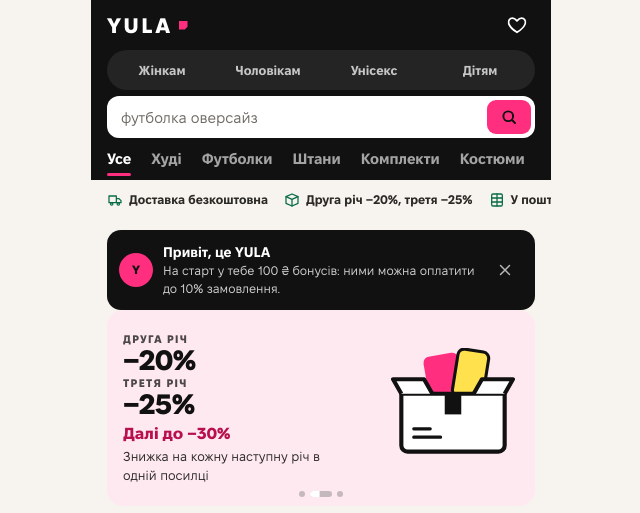
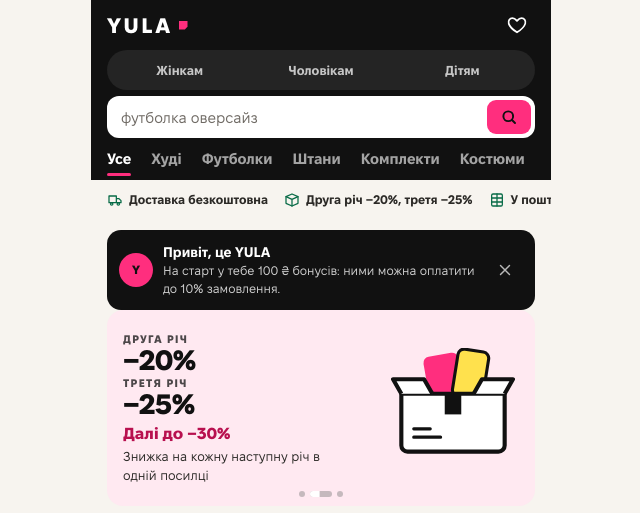
Before and after one commit to dmitrylavrov06-debug/Yula2, a plain HTML site: page index.html in a window 1280 px wide. Shown: the top 513 px of the page, without its empty margins (319-959 px from the left). Drawn offline with Linux system fonts and the light colour scheme.

Commit message:
Keep unisex out of the header switch
It stays in the catalog and filters; women and men still include unisex items.

Co-Authored-By: Claude Opus 5.5 <noreply@anthropic.com>
Claude-Session: https://claude.ai/code/session_013hvP26zV99Pu4Y6c87RiT3

```diff
--- a/index.html
+++ b/index.html
@@ -1207,7 +1207,7 @@ function go(v){S.view=v;render();window.scrollTo({top:0})}
 function openList(o){if(o.who===undefined)o.who=S.who;o.f=o.f||{};S.list=o;if(S.view!=="list")S.prev=S.view;go("list")}
 
 function drawNav(){
-  $("#who").innerHTML=WHO.map(([k,l])=>`<button type="button" role="tab" data-who="${k}" aria-selected="${S.who===k}">${l}</button>`).join("");
+  $("#who").innerHTML=WHO.filter(w=>w[0]!=="uni").map(([k,l])=>`<button type="button" role="tab" data-who="${k}" aria-selected="${S.who===k}">${l}</button>`).join("");
   const subs=subsFor(S.who).slice(0,10);if(S.nt!=="all"&&!subs.includes(S.nt.slice(4)))S.nt="all";
   $("#ntabs").innerHTML=[["all","Усе"],...subs.map(x=>["sub:"+x,x.replace(" та зіпки","")])].map(([k,l])=>`<button class="nt" type="button" role="tab" data-nt="${k}" aria-selected="${k===S.nt}">${l}</button>`).join("")+'<span class="ind" id="ind"></span>';
   moveInd($("#ntabs"),".nt[aria-selected=true]",$("#ind"));
```
